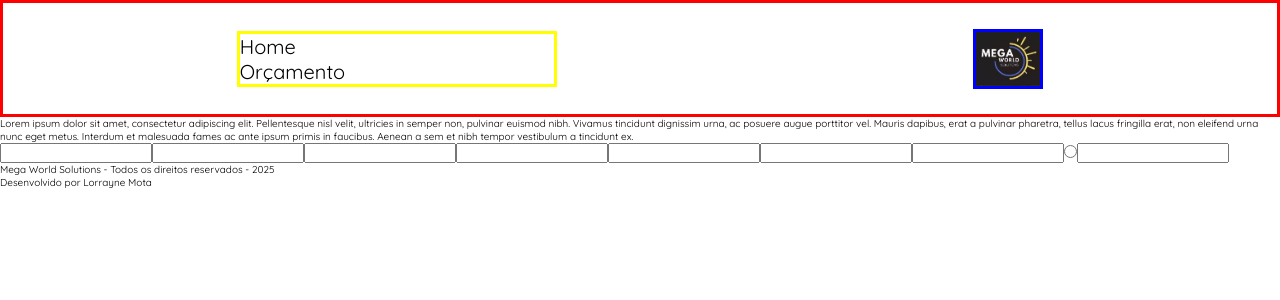
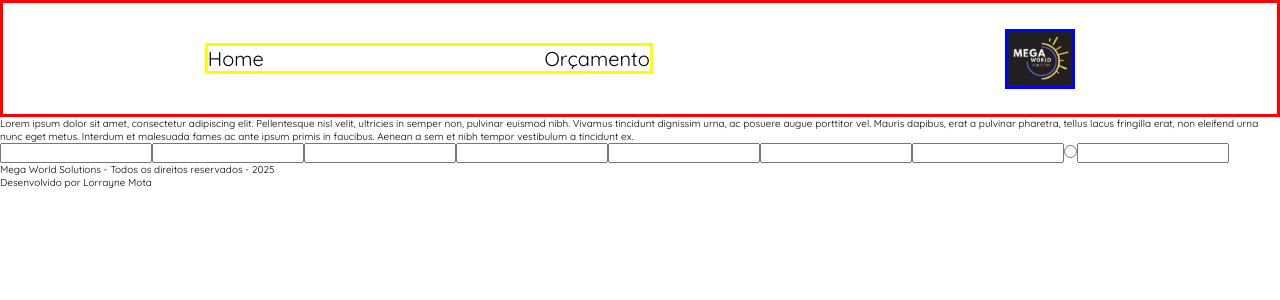
Before and after one commit to lolimamota/megaworldsolutions, a React (Vite) app: page / in a window 1280 px wide. Shown: the top 300 px of the page. Built offline with nearby package versions, Linux system fonts and the light colour scheme.

Commit message:
FIX: posição do menu

```diff
--- a/src/components/Header/Header.jsx
+++ b/src/components/Header/Header.jsx
@@ -10,8 +10,8 @@ import Logo from "../../assets/LOGO.png";
 function Header() {
   return (
     <header className={S.headerStyle}>
-        <nav className={S.menuNav}>
-          <ul>
+        <nav >
+          <ul className={S.menuUl}>
             <li>
               <a href="/">Home</a>
             </li>
--- a/src/components/Header/header.module.scss
+++ b/src/components/Header/header.module.scss
@@ -7,9 +7,9 @@
     @include mixin.flex($justify: space-around);
 };
 
-.menuNav{
+.menuUl{
     border: solid yellow;
-    width: 25vw;
+    width: 35vw;
 
     a{
         text-decoration: none;
```
